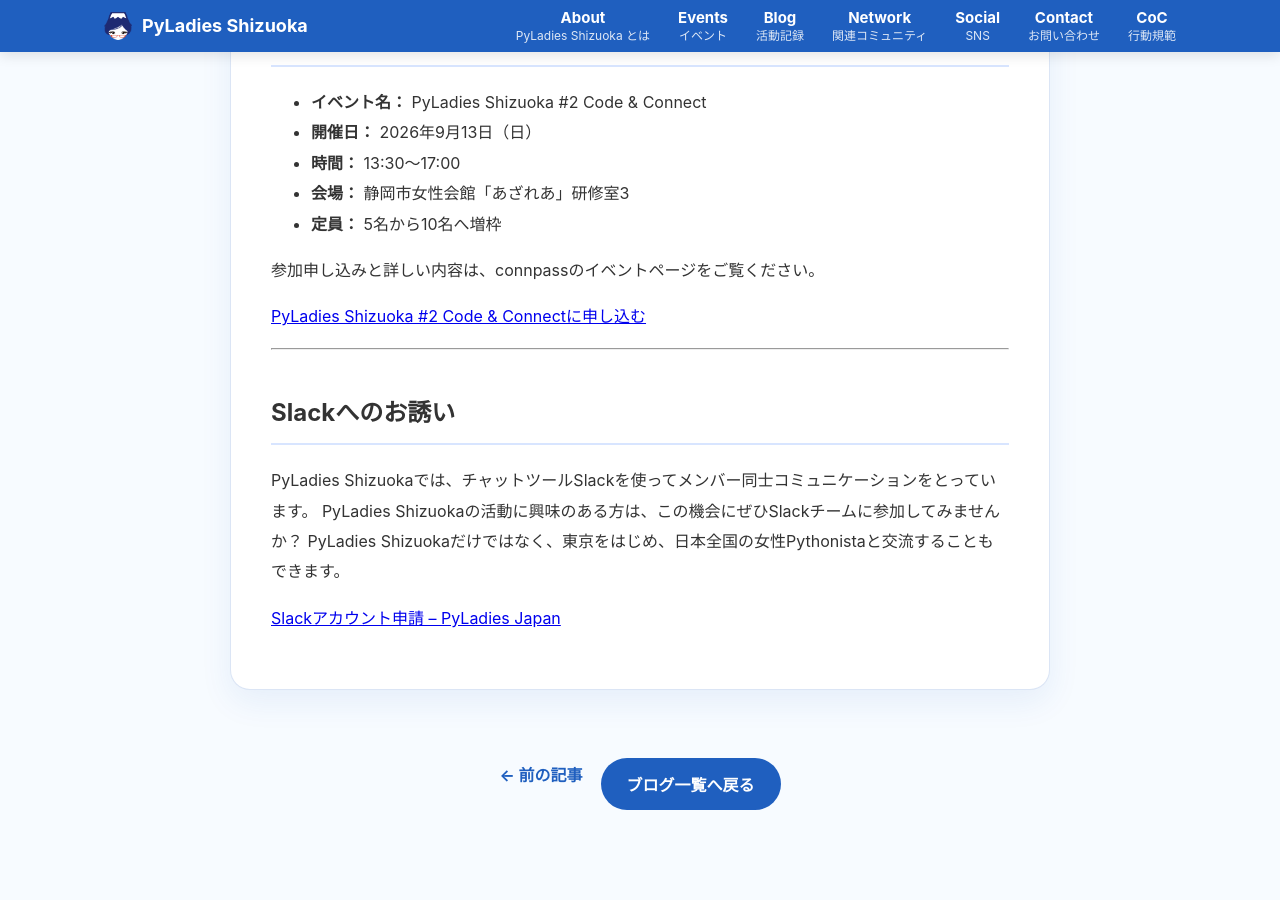
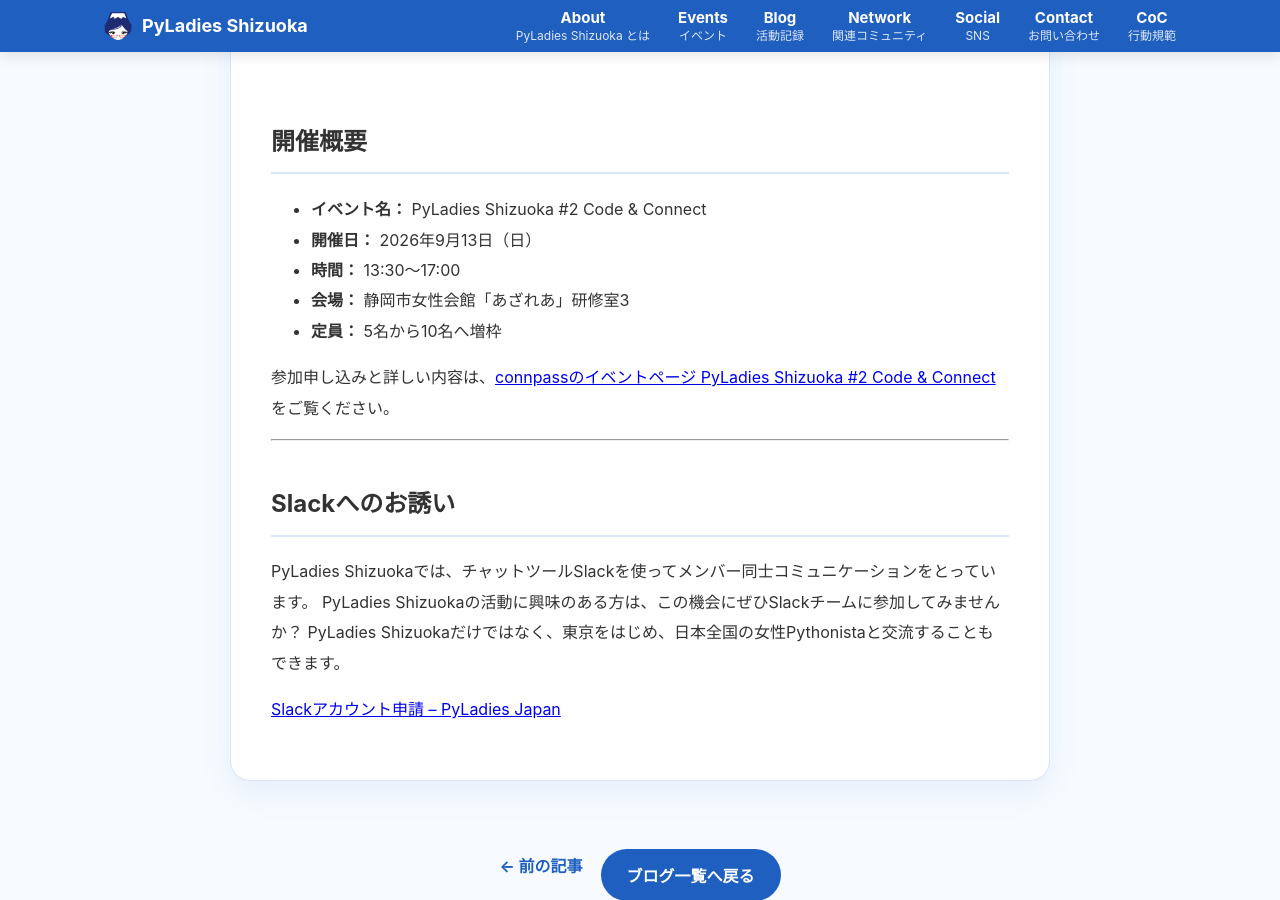
Before and after one commit to PyLadiesShizuoka/pyladiesshizuoka.github.io, a Jekyll site: the page built from _posts/2026-08-26-raised-the-limit.md, in a window 1280 px wide and 900 px high, scrolled down 1011 px. Built offline with Jekyll 4.4.1, drawn with Linux system fonts in a browser that asks for light colours.

Commit message:
Update 2026-08-26-raised-the-limit.md

```diff
--- a/_posts/2026-08-26-raised-the-limit.md
+++ b/_posts/2026-08-26-raised-the-limit.md
@@ -5,25 +5,26 @@
 ---
 
 2026年9月13日（日）に開催する
-**「PyLadies Shizuoka #2 Code & Connect」**は、おかげさまで当初の定員5名に達しました！
+**「PyLadies Shizuoka #2 Code & Connect」** は、おかげさまで当初の定員5名に達しました！
 <br>
 お申し込みいただいた皆さま、ありがとうございます。<br>
 
 開催までまだ少し時間があるため、より多くの方にご参加いただけるよう、**参加枠を5名から10名へ増枠しました！**<br>
 
-「気になっていたけれど、申し込みそびれてしまった」という方も、ぜひこの機会にご参加ください。<br>
+「気になっていたけれど、申し込みそびれてしまった」という方も、ぜひこの機会にご参加ください。<br><br>
 
 ## 今回の内容
 
 今回は、次の2つを行います。
 <br>
 - 各自が取り組みたいことを持ち寄る「もくもく会」<br>
-- これから開催してみたい企画を考える「次のイベントを考える会」<br>
+- これから開催してみたい企画を考える「次のイベントを考える会」<br><br>
+
 自分の作業に集中するのはもちろん、分からないことを相談したり、参加者同士でお話ししたりしながら、それぞれのペースでお過ごしいただけます。
 
 ずっと作業に集中したい方や、会話には参加せず静かに過ごしたい方も歓迎です。
 
-**PyLadies Shizuokaへの参加が初めての方や、Pythonを学び始めたばかりの方も、どうぞお気軽にご参加ください！**<br>
+**PyLadies Shizuokaへの参加が初めての方や、Pythonを学び始めたばかりの方も、どうぞお気軽にご参加ください！**<br><br>
 
 ## 開催概要
 
@@ -33,9 +34,8 @@
 - **会場：** 静岡市女性会館「あざれあ」研修室3
 - **定員：** 5名から10名へ増枠
 
-参加申し込みと詳しい内容は、connpassのイベントページをご覧ください。
+参加申し込みと詳しい内容は、[connpassのイベントページ PyLadies Shizuoka #2 Code & Connect](https://pyladies-shizuoka.connpass.com/event/401156/)をご覧ください。
 
-[PyLadies Shizuoka #2 Code & Connectに申し込む](https://pyladies-shizuoka.connpass.com/event/401156/)
 
 ---
 ## Slackへのお誘い
```
